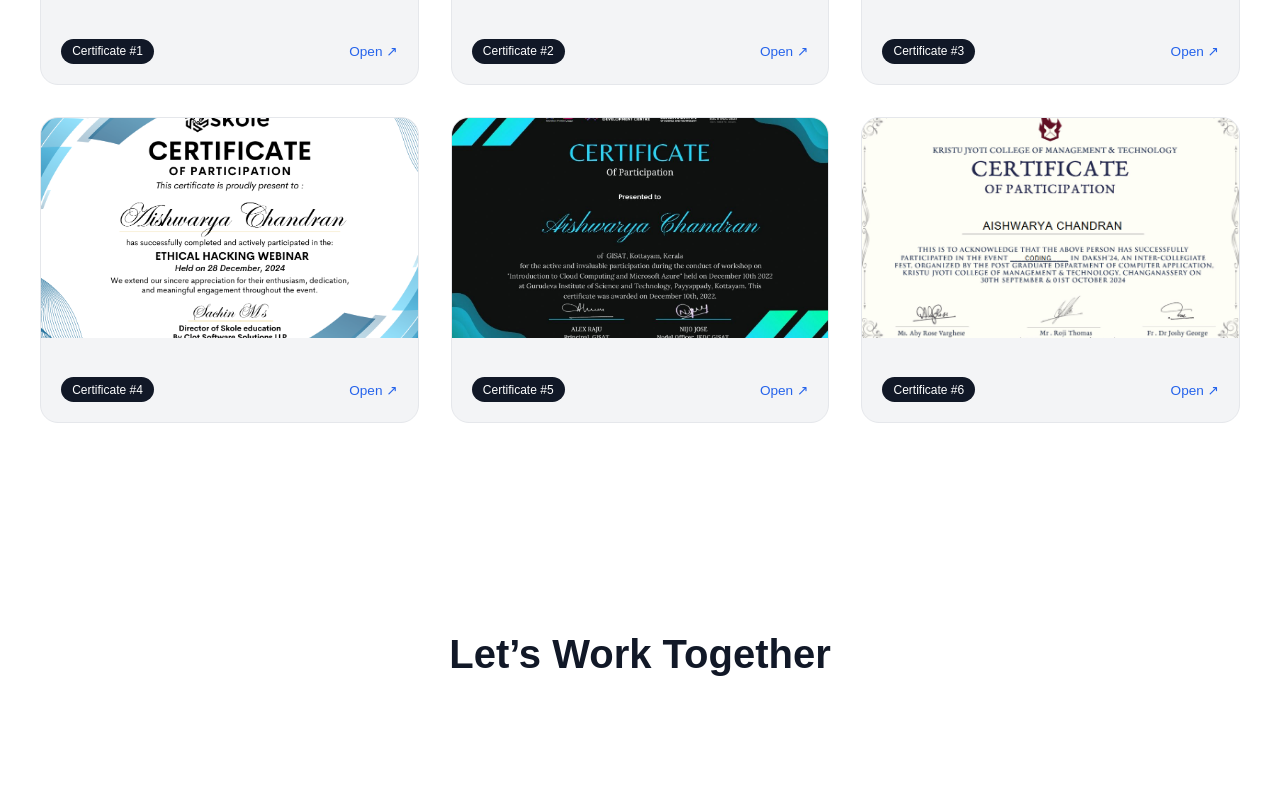
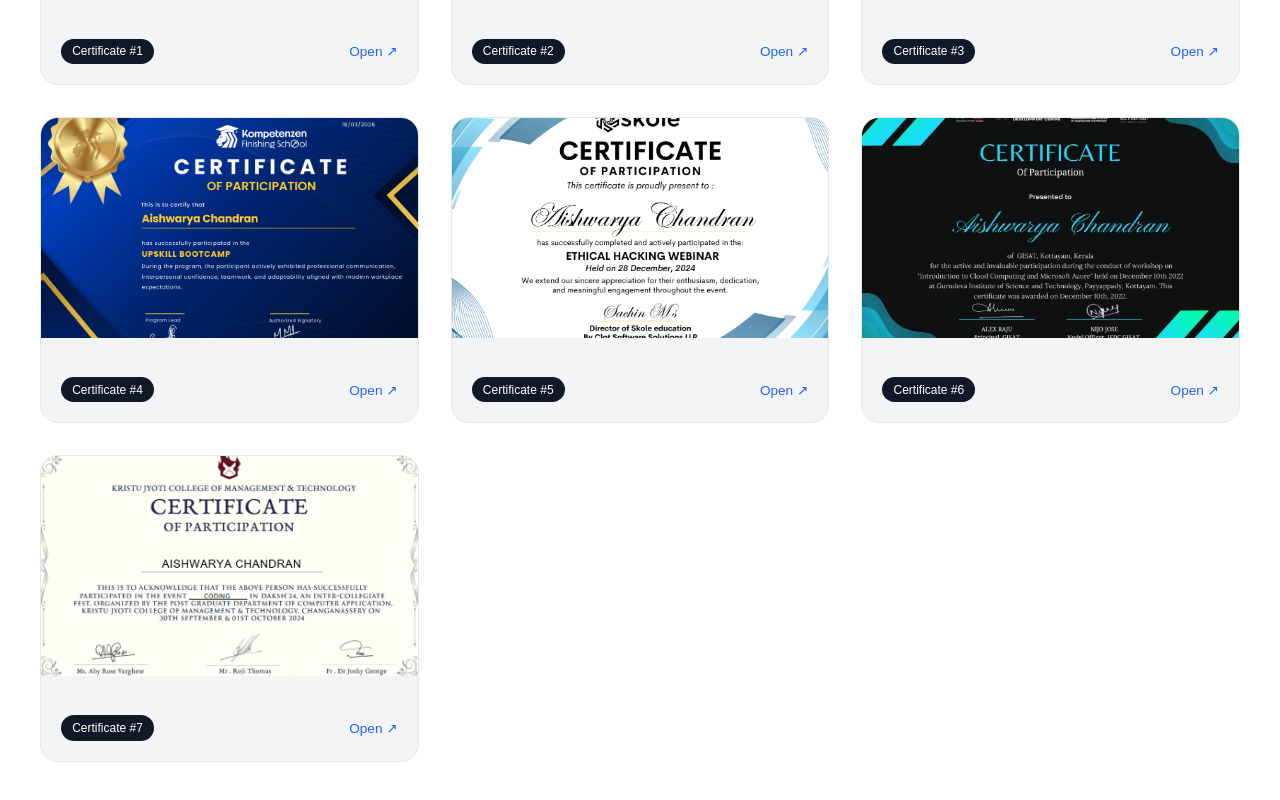
Before and after one commit to Aishwarya-Chandran/portfolio, a React (Vite) app: page / in a window 1280 px wide. Shown: the part 5533-6333 px from the top of the page. Built offline with nearby package versions, Linux system fonts and the light colour scheme; a web font is replaced by a local one.

Commit message:
Add certificate

```diff
--- a/src/sections/certificate.js
+++ b/src/sections/certificate.js
@@ -11,6 +11,7 @@ import alphaPdf from "../assets/certificates/alpha.pdf";
 import teachnookPdf from "../assets/certificates/teachnook.pdf";
 import skolePdf from "../assets/certificates/Skole eductions (1).pdf";
 import codingPdf from "../assets/certificates/coding.pdf";
+import upskill from "../assets/certificates/upskill.png"
 
 const certificates = [
   {
@@ -38,23 +39,31 @@ const certificates = [
     id: 4,
     title: "",
     org: "",
+    image: upskill,
+    link: upskill,
+  },
+  {
+    id: 5,
+    title: "",
+    org: "",
     image: skoleImg,
     link: skolePdf,
   },
   {
-    id: 5,
+    id: 6,
     title: "",
     org: "",
     image: cloudImg,
     link: cloudImg,
   },
   {
-    id: 6,
+    id: 7,
     title: "",
     org: "",
     image: codeImg,
     link: codingPdf,
   },
+
 ];
 
 export default certificates;
```
Also changed, not shown: src/assets/certificates/upskill.png (added), src/assets/heroImage.jpg (deleted).
